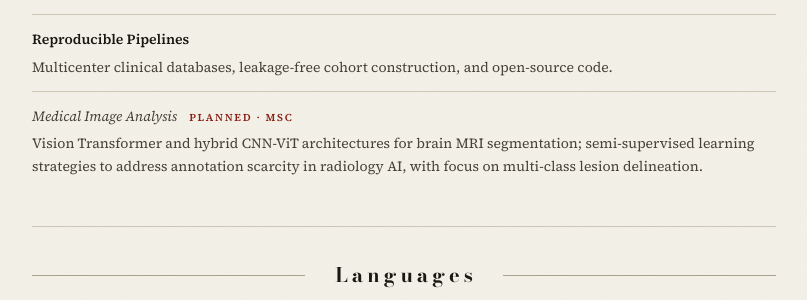
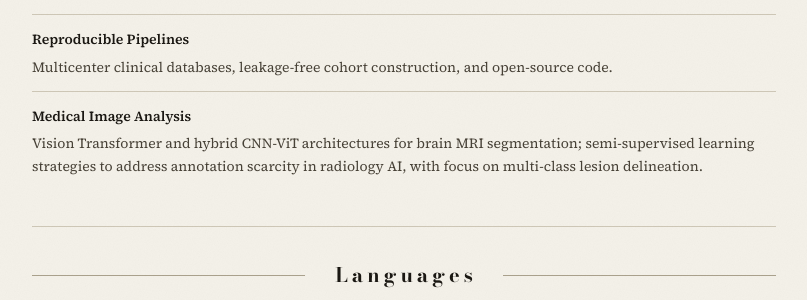
Before and after one commit to ZR-JIA/zr-jia.github.io, a Jekyll site: the page built from _pages/cv.md, in a window 1280 px wide and 1400 px high, scrolled down 3426 px. Shown: the part 478-778 px from the top of the window, without its empty margins (236-1043 px from the left). Built offline with Jekyll 4.4.1, drawn with Linux system fonts in a browser that asks for light colours.

Commit message:
content: remove the planned label from medical image analysis
d9c4ee5 marked medical image analysis as "Planned - MSc" and set it apart
as a planned direction. That publicly committed to a project that has not
been decided; it is only something under consideration for the MSc.

Revert that framing everywhere it was added:

- homepage: remove the planned line; imaging was not listed here before
- CV page: restore medical image analysis as an ordinary research item,
  with the same name, markup and description it had before
- LaTeX CV: remove the "Planned for MSc study" line; imaging was not
  listed there before
- remove the planned-item styles, now unused

The three unified research areas are unchanged. The CV PDF is
regenerated.

```diff
--- a/_pages/cv.md
+++ b/_pages/cv.md
@@ -261,8 +261,8 @@ description: "Curriculum Vitae of Zheng Rong JIA — AI researcher with expertis
           <p class="research-name">Reproducible Pipelines</p>
           <p class="research-desc">Multicenter clinical databases, leakage-free cohort construction, and open-source code.</p>
         </li>
-        <li class="research-item research-item--planned">
-          <p class="research-name">Medical Image Analysis<span class="planned-label">Planned &middot; MSc</span></p>
+        <li class="research-item">
+          <p class="research-name">Medical Image Analysis</p>
           <p class="research-desc">Vision Transformer and hybrid CNN-ViT architectures for brain MRI segmentation; semi-supervised learning strategies to address annotation scarcity in radiology AI, with focus on multi-class lesion delineation.</p>
         </li>
       </ul>
--- a/assets/css/main.css
+++ b/assets/css/main.css
@@ -451,35 +451,6 @@ img { max-width: 100%; height: auto; }
   line-height: 1.65;
 }
 
-/* A direction with no published work behind it yet. Per the system's draft
-   entries, it changes typeface rather than colour: italic body text in
-   place of a bold title, so its shape says it is not an entry yet. */
-.research-item--planned .research-name {
-  font-weight: 400;
-  font-style: italic;
-  color: var(--color-text-secondary);
-}
-
-.interest-planned {
-  padding-top: 14px;
-  border-top: 1px solid var(--rule);
-  font-size: 14px;
-  font-style: italic;
-  line-height: 1.6;
-  color: var(--color-text-secondary);
-}
-
-.planned-label {
-  font-style: normal;
-  font-size: 10.6px;
-  font-weight: 600;
-  letter-spacing: 0.16em;
-  text-transform: uppercase;
-  color: var(--seal);
-  margin-right: 12px;
-}
-
-.research-name .planned-label { margin: 0 0 0 12px; }
 
 /* ---- CV Entries ---- */
 .cv-entries { display: flex; flex-direction: column; }
```
Also changed, not shown: _pages/index.md (+0 -1 lines), 1 other file.
